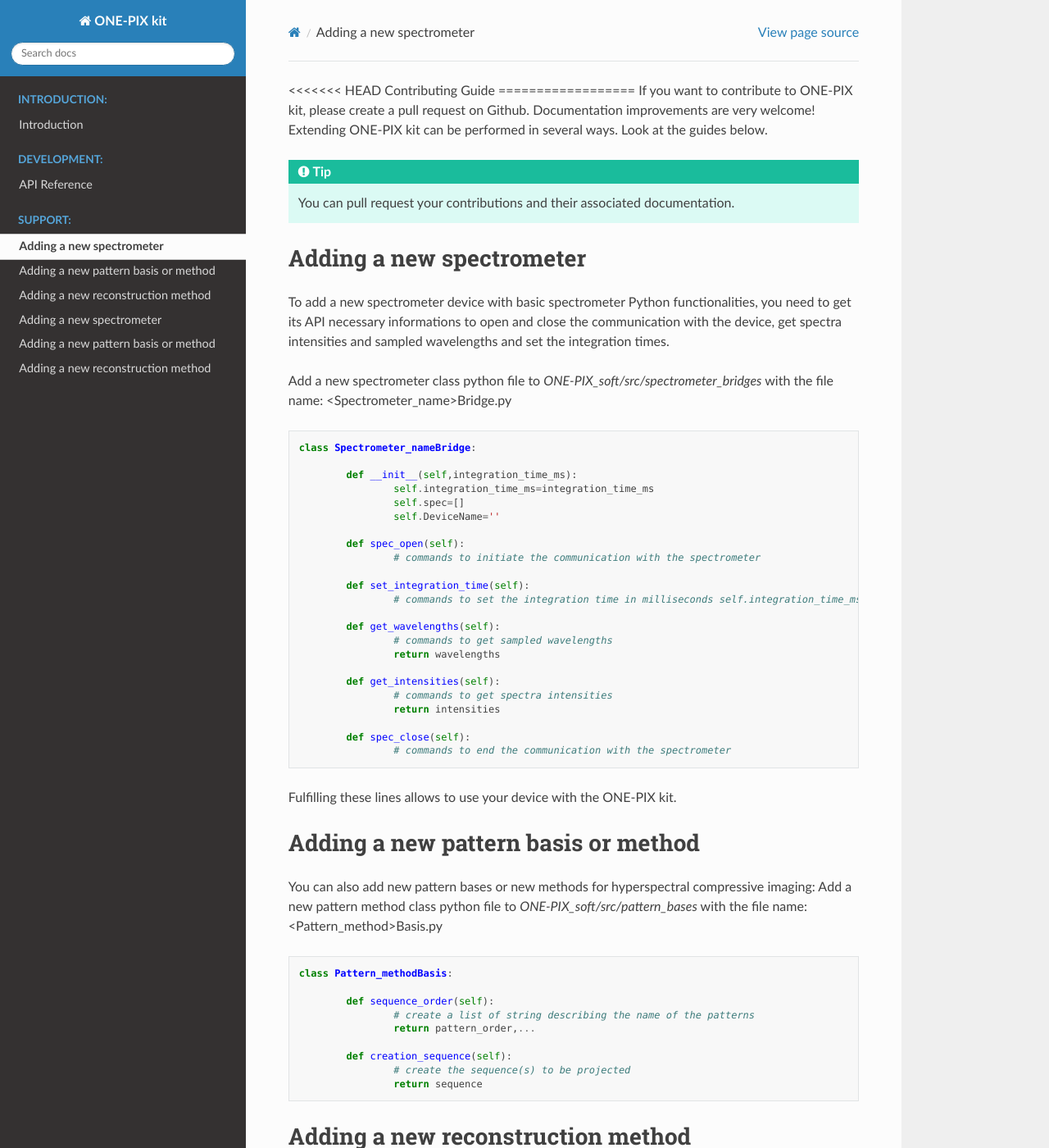
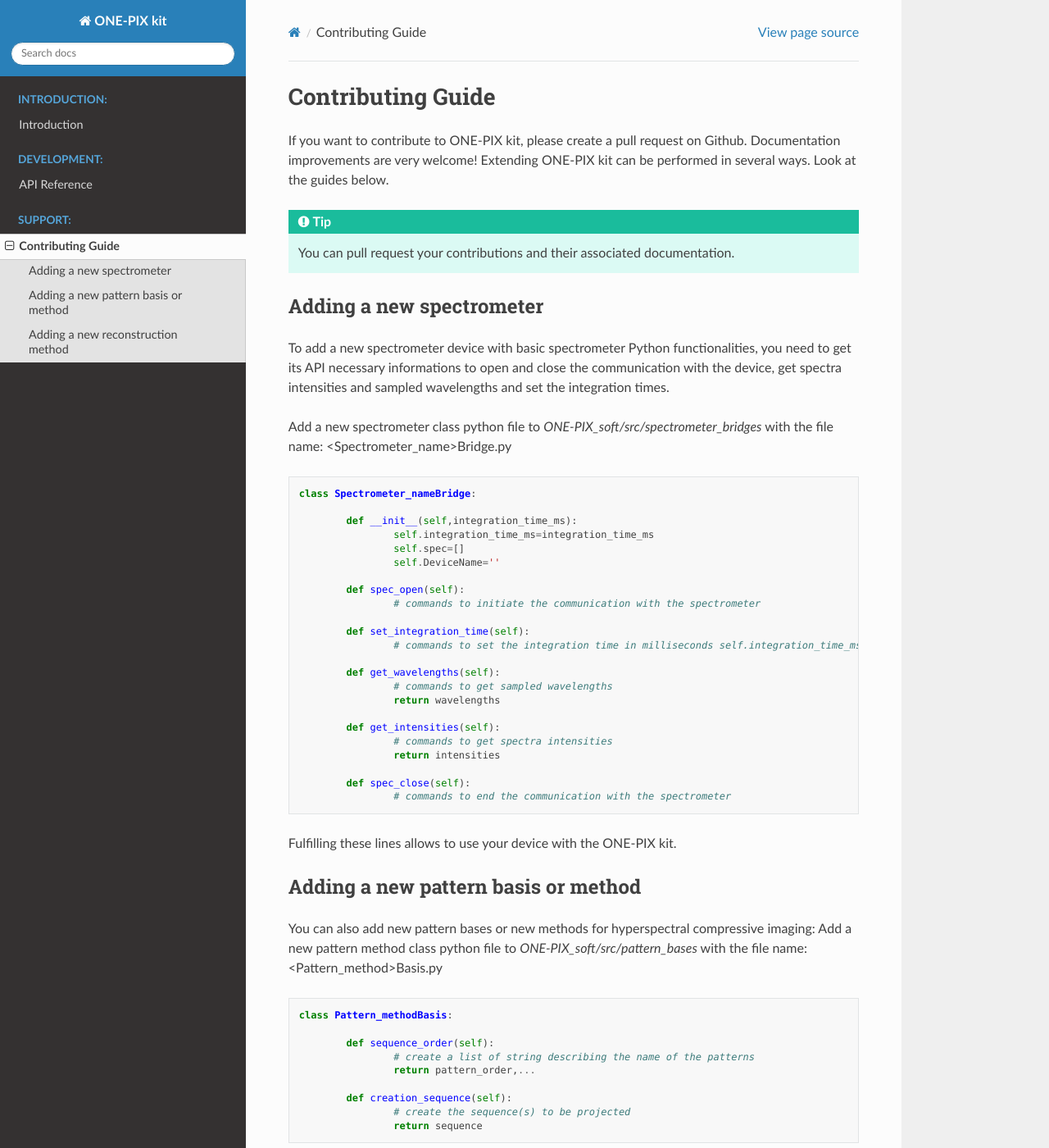
Before and after one commit to PhotonicsOpenProjects/ONE-PIX, a Sphinx documentation site: the page built from ONE-PIX_soft/autodoc/doc/contributing.rst, in a window 1280 px wide and 1400 px high. Shown: the whole window at 82% size. Built offline with Sphinx 7.4.7 and the Read the Docs theme 2.0.0, drawn with Linux system fonts in a browser that asks for light colours; some of the changed text lies outside the part shown.

Commit message:
Update contributing.rst

```diff
--- a/ONE-PIX_soft/autodoc/doc/contributing.rst
+++ b/ONE-PIX_soft/autodoc/doc/contributing.rst
@@ -1,6 +1,6 @@
-<<<<<<< HEAD
+===================
 Contributing Guide
-==================
+===================
 If you want to contribute to ONE-PIX kit, please create a pull request on Github.
 Documentation improvements are very welcome!
 Extending ONE-PIX kit can be performed in several ways. Look at the guides below.
@@ -94,100 +94,3 @@
 		def datacube_reconstruction(self):
 			# use spectrum reconstrum first and then apply your method to reconstruct an image datacube
 			return spectrum,datacube
-=======
-Contributing Guide
-==================
-If you want to contribute to ONE-PIX kit, please create a pull request on Github.
-Documentation improvements are very welcome!
-Extending ONE-PIX kit can be performed in several ways. Look at the guides below.
-
-.. tip::
-
-    You can pull request your contributions and their associated documentation.
-
-
-Adding a new spectrometer
--------------------------
-
-To add a new spectrometer device with basic spectrometer Python functionalities, you need to
-get its API necessary informations to open and close the communication with the device, get spectra
-intensities and sampled wavelengths and set the integration times.
-
-
-Add a new spectrometer class python file to `ONE-PIX_soft/src/spectrometer_bridges` with the file name:
-<Spectrometer_name>Bridge.py
-
-..  code:: python
-
-	class Spectrometer_nameBridge:
-
-		def __init__(self,integration_time_ms):
-			self.integration_time_ms=integration_time_ms
-			self.spec=[]
-			self.DeviceName=''
-
-		def spec_open(self):
-			# commands to initiate the communication with the spectrometer
-
-		def set_integration_time(self):
-			# commands to set the integration time in milliseconds self.integration_time_ms
-
-		def get_wavelengths(self):
-			# commands to get sampled wavelengths
-			return wavelengths
-
-		def get_intensities(self):
-			# commands to get spectra intensities
-			return intensities
-
-		def spec_close(self):
-			# commands to end the communication with the spectrometer
-
-Fulfilling these lines allows to use your device with the ONE-PIX kit.
-
-
-Adding a new pattern basis or method
------------------------------------------
-
-You can also add new pattern bases or new methods for hyperspectral compressive imaging:
-Add a new pattern method class python file to `ONE-PIX_soft/src/pattern_bases` with the file name:
-<Pattern_method>Basis.py
-
-..  code:: python
-
-	class Pattern_methodBasis:
-
-		def sequence_order(self):
-			# create a list of string describing the name of the patterns
-			return pattern_order,...
-
-		def creation_sequence(self):
-			# create the sequence(s) to be projected
-			return sequence
-
-
-Adding a new reconstruction method
------------------------------------------
-
-Finally, if needed, you can add a reconstruction method to transform your acquisitions made from
-a new basis.
-
-To do so, add a new reconstruction method class python file to `ONE-PIX_soft/src/reconstruction_methods` with the file name:
-<Reconstruction_method>Reconstruction.py
-
-..  code:: python
-
-	class Pattern_methodBasis:
-
-		def __init__(self,spectra,pattern_order):
-			self.spectra=spectra
-			self.pattern_order=pattern_order
-
-		def spectrum_reconstruction:
-			# allows to transform raw data into well shaped spectral datacube in spatial frequencies domain
-			return spectrum
-
-		def datacube_reconstruction(self):
-			# use spectrum reconstrum first and then apply your method to reconstruct an image datacube
-			return spectrum,datacube
->>>>>>> b83d7ab72af233494327e2e2566d3e3a1e69515b
```
